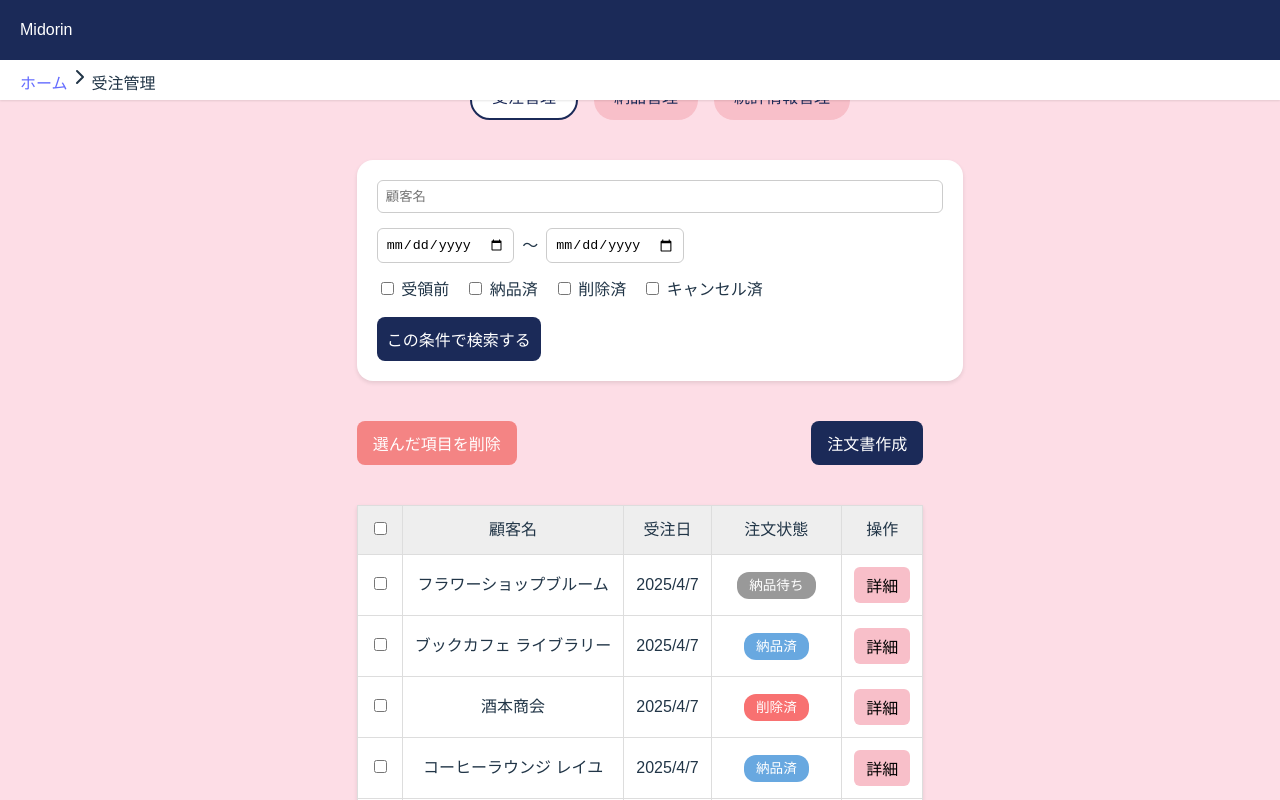
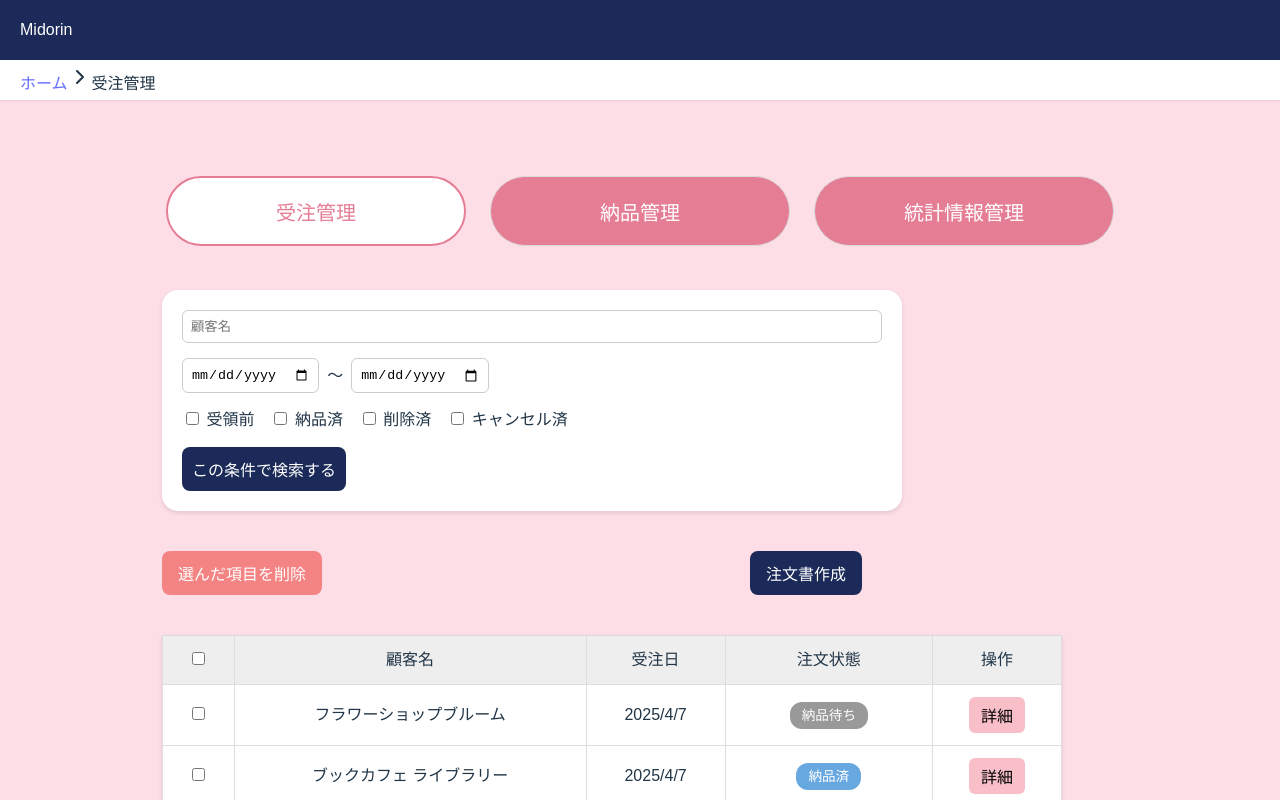
Before and after one commit to sugichan-a/SystemDev_teamD, a React (Vite) app in the folder frontend/: page /orders in a window 1280 px wide. Shown: the top 800 px of the page. Built offline with nearby package versions, Linux system fonts and the light colour scheme.

Commit message:
受注管理画面修正

```diff
--- a/frontend/src/App.css
+++ b/frontend/src/App.css
@@ -276,10 +276,8 @@ body {
 
 /* カラムレイアウト（全体） */
 .column-layout {
-  /* ここで余白！60(navbar) + 40(breadcrumb) */
-  margin-top: 100px;
+  margin: 100px auto 0 auto;  /* ← 上余白だけ 100px、左右は中央寄せ */
   max-width: 960px;
-  margin: 0 auto;
   text-align: left;
   padding: 20px;
   display: flex;
--- a/frontend/src/Pages/OrderListPage.jsx
+++ b/frontend/src/Pages/OrderListPage.jsx
@@ -1,6 +1,7 @@
 import React from 'react';
 import '../App.css';
 import Breadcrumbs from '../components/breadcrumbs';
+import NavButton from '../components/button/NavButton';
 
 const OrderListPage = () => {
   const testData = [
@@ -19,10 +20,10 @@ const OrderListPage = () => {
 
       <div className="main-content column-layout">
         <div className="tab-buttons">
-          <button className="tab active">受注管理</button>
-          <button className="tab">納品管理</button>
-          <button className="tab">統計情報管理</button>
-        </div>
+          <NavButton to="/orders">受注管理</NavButton>
+          <NavButton to="/deliveries">納品管理</NavButton>
+          <NavButton to="/stats">統計情報管理</NavButton>
+      </div>
 
         <div className="search-form">
           <input type="text" placeholder="顧客名" />
```
